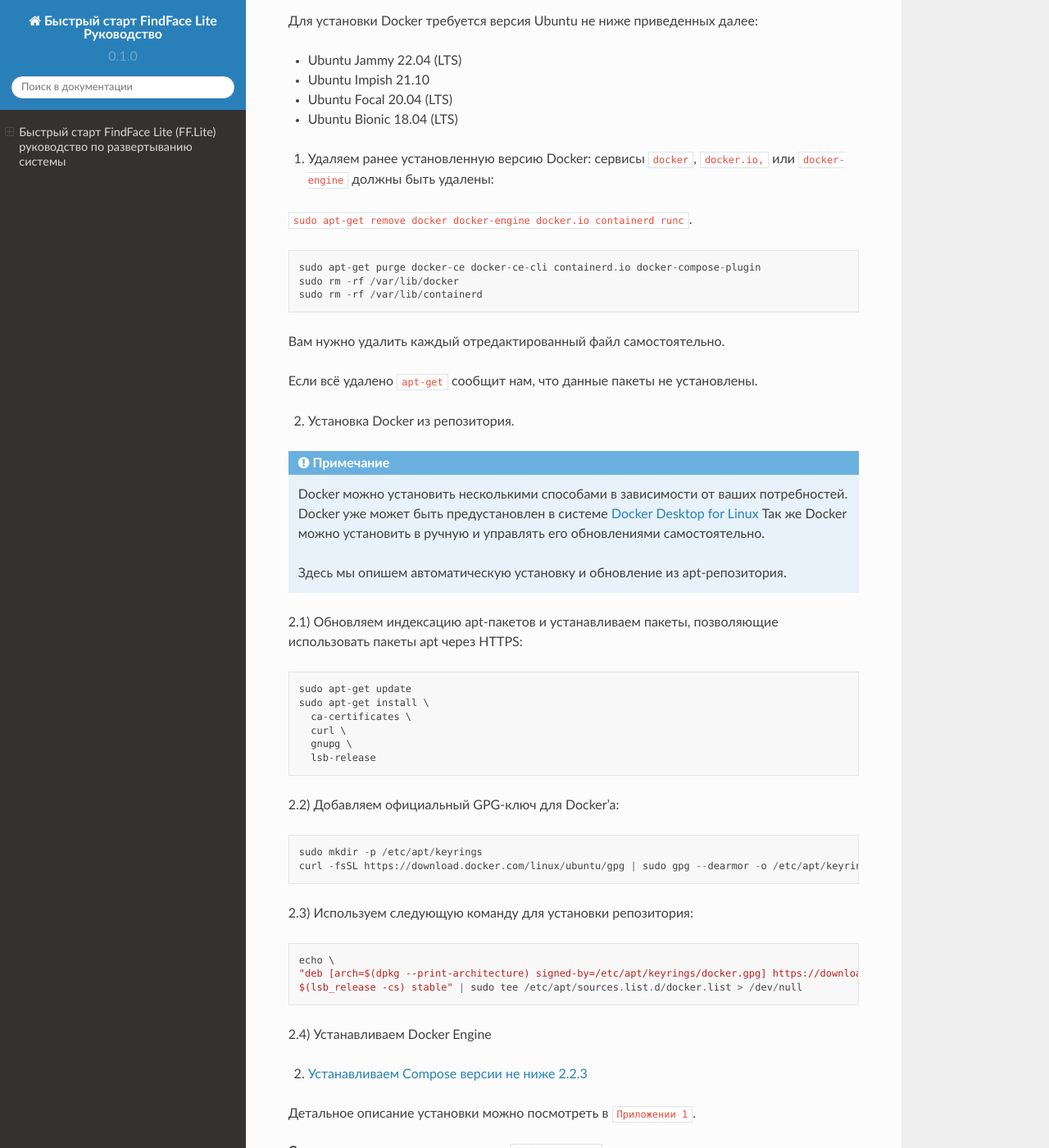
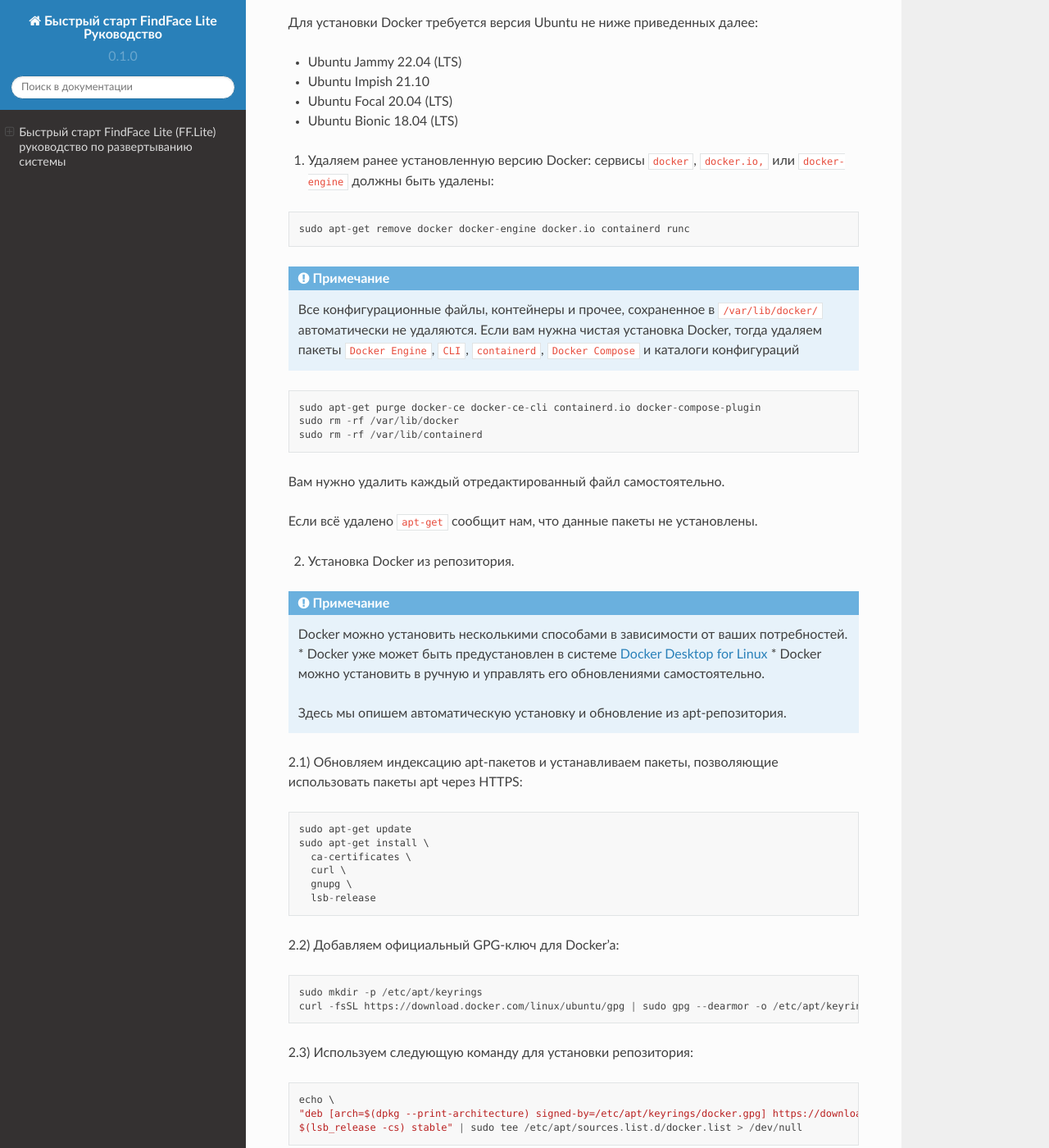
Before and after one commit to Dimdimit/-fflite_i, a Sphinx documentation site: the page built from docs/source/index.rst, in a window 1280 px wide and 1400 px high, scrolled down 1797 px. Shown: the whole window at 82% size. Built offline with Sphinx 7.4.7 and the Read the Docs theme 2.0.0, drawn with Linux system fonts in a browser that asks for light colours; pages that are not in the unit, such as notebooks, are missing from menus; some of the changed text lies outside the part shown.

Commit message:
Update index.rst

```diff
--- a/docs/source/index.rst
+++ b/docs/source/index.rst
@@ -63,6 +63,7 @@
 И так, у вас установлена Linux (Ubuntu), тогда приступаем:
 
 Шаг 1. Устанавливаем Docker версии 19.03 или выше
+~~~~~~~~~~~~~~~~~~~~~~~~~~~~~~~~~~~~~~~
 
 `Инструкция разработчика <https://docs.docker.com/engine/install/#server>`_
 
@@ -75,9 +76,12 @@
 
 1) Удаляем ранее установленную версию Docker: сервисы ``docker``, ``docker.io,`` или ``docker-engine`` должны быть удалены:
 
-``sudo apt-get remove docker docker-engine docker.io containerd runc``.
+.. code-block::
 
-.. note:
+  sudo apt-get remove docker docker-engine docker.io containerd runc
+
+
+.. note::
 
   Все конфигурационные файлы, контейнеры и прочее, сохраненное в ``/var/lib/docker/`` автоматически не удаляются. Если вам нужна чистая установка Docker,  тогда удаляем пакеты ``Docker Engine``, ``CLI``, ``containerd``, ``Docker Compose`` и каталоги конфигураций
 
@@ -98,8 +102,8 @@
 .. note::
 
    Docker можно установить несколькими способами в зависимости от ваших потребностей.
-   Docker уже может быть предустановлен в системе `Docker Desktop for Linux <https://docs.docker.com/desktop/install/linux-install/>`_
-   Так же Docker можно установить в ручную и управлять его обновлениями самостоятельно.
+   * Docker уже может быть предустановлен в системе `Docker Desktop for Linux <https://docs.docker.com/desktop/install/linux-install/>`_
+   * Docker можно установить в ручную и управлять его обновлениями самостоятельно.
 
    Здесь мы опишем автоматическую установку и обновление из apt-репозитория.
 
@@ -137,9 +141,11 @@
 
 
 
-2. `Устанавливаем Compose версии  не ниже 2.2.3 <https://docs.docker.com/compose/install/linux/>`_
+Шаг 2. Устанавливаем Compose версии  не ниже 2.2.3
+~~~~~~~~~~~~~~~~~~~~~~~~~~~~~~~~~~~~~~~
 
-Детальное описание установки можно посмотреть в ``Приложении 1``.
+`Инструкция разработчика  <https://docs.docker.com/compose/install/linux/>`_
+
 
 Compose должен вызываться через ``docker compose``.
  * Если вам нужно установить GPU версию, то тогда устанавливаем `NVIDIA Docker Runtime <https://docs.nvidia.com/datacenter/cloud-native/container-toolkit/install-guide.html>`_ и драйвера NVIDIA. Инструкция - `здесь <https://docs.nvidia.com/datacenter/cloud-native/container-toolkit/install-guide.html>`_.
```
